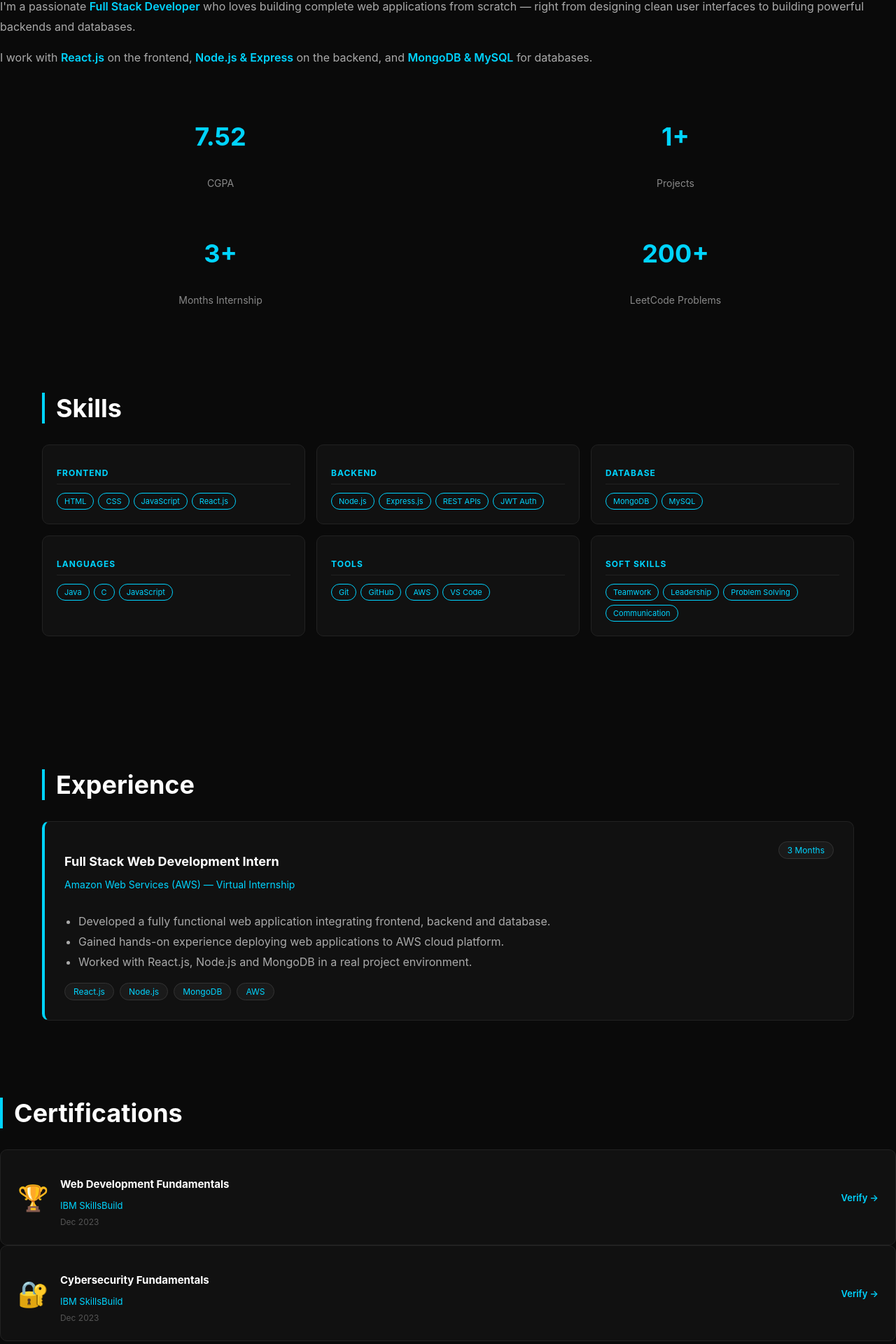
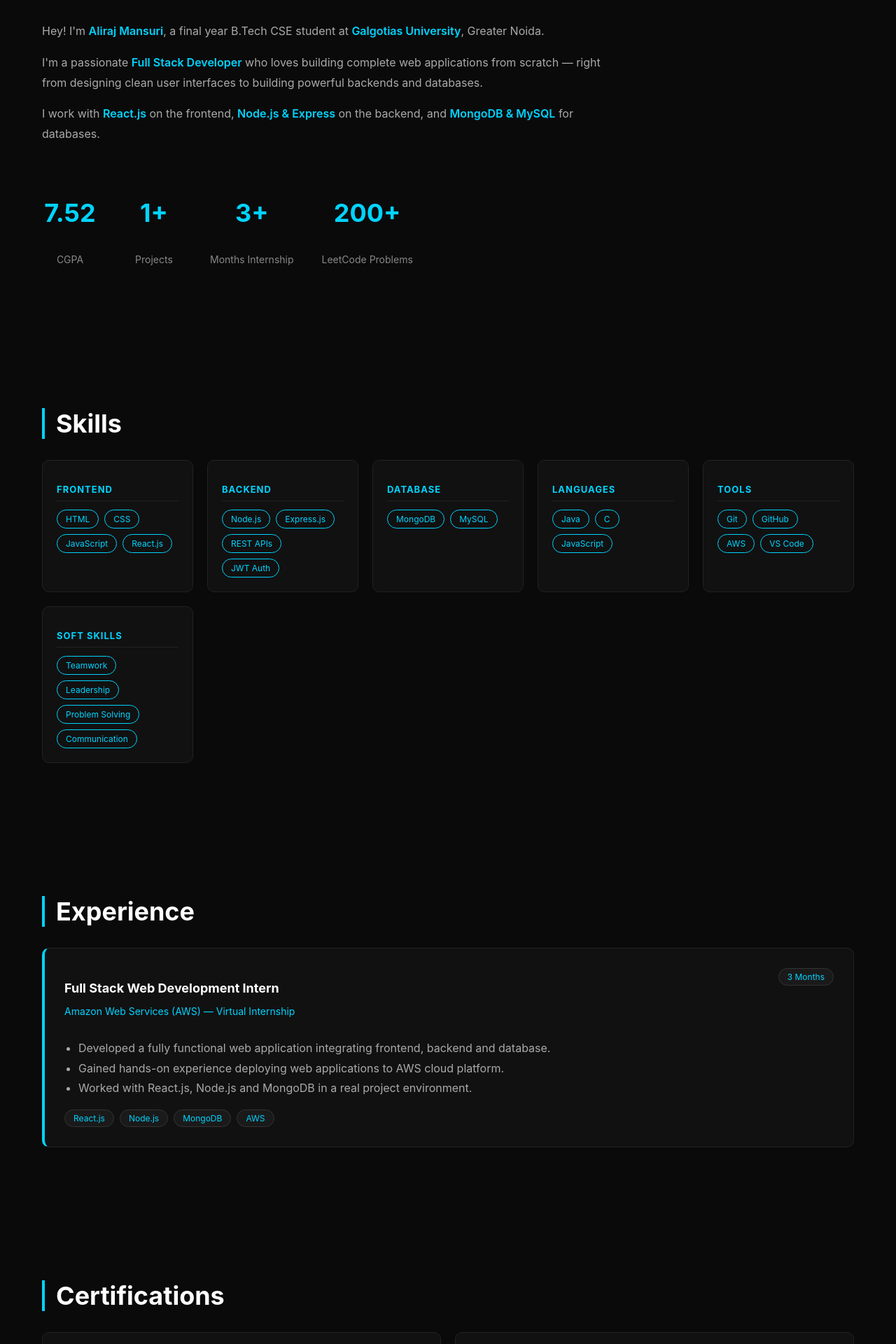
Before and after one commit to maliraj544/portfolio, a React (Create React App) app in the folder react-frontend/: page / in a window 1280 px wide. Shown: the part 791-2711 px from the top of the page at 70% size. Built offline with nearby package versions, Linux system fonts and the light colour scheme.

Commit message:
fixed All section

```diff
--- a/react-frontend/src/App.css
+++ b/react-frontend/src/App.css
@@ -9,33 +9,3 @@ body {
   overflow-x: hidden;
   width: 100%;
 }
-
-.section-container {
-  padding: 80px 60px;
-}
-
-.grid-2 {
-  display: grid;
-  grid-template-columns: repeat(2, 1fr);
-  gap: 24px;
-}
-
-.grid-3 {
-  display: grid;
-  grid-template-columns: repeat(3, 1fr);
-  gap: 24px;
-}
-
-@media (max-width: 768px) {
-  .section-container {
-    padding: 40px 20px !important;
-  }
-
-  .grid-2 {
-    grid-template-columns: 1fr !important;
-  }
-
-  .grid-3 {
-    grid-template-columns: 1fr 1fr !important;
-  }
-}
--- a/react-frontend/src/components/About.jsx
+++ b/react-frontend/src/components/About.jsx
@@ -1,6 +1,9 @@
 function About() {
   return (
-    <section id="about" className="section-container" style={{ backgroundColor: '#0a0a0a' }}>
+    <section id="about" style={{
+      padding: 'clamp(40px, 8vw, 80px) clamp(20px, 8vw, 60px)',
+      backgroundColor: '#0a0a0a',
+    }}>
       <h2 style={{
         fontSize: '36px',
         color: '#fff',
@@ -10,18 +13,18 @@ function About() {
       }}>About Me</h2>
 
       <div>
-        <p style={{ color: '#aaa', lineHeight: '1.8', marginBottom: '16px' }}>
+        <p style={{ color: '#aaa', lineHeight: '1.8', marginBottom: '16px', maxWidth: '800px' }}>
           Hey! I'm <span style={{ color: '#00d4ff', fontWeight: '600' }}>Aliraj Mansuri</span>,
           a final year B.Tech CSE student at <span style={{ color: '#00d4ff', fontWeight: '600' }}>
           Galgotias University</span>, Greater Noida.
         </p>
-        <p style={{ color: '#aaa', lineHeight: '1.8', marginBottom: '16px' }}>
+        <p style={{ color: '#aaa', lineHeight: '1.8', marginBottom: '16px', maxWidth: '800px' }}>
           I'm a passionate <span style={{ color: '#00d4ff', fontWeight: '600' }}>
           Full Stack Developer</span> who loves building complete web applications
           from scratch — right from designing clean user interfaces to building
           powerful backends and databases.
         </p>
-        <p style={{ color: '#aaa', lineHeight: '1.8', marginBottom: '16px' }}>
+        <p style={{ color: '#aaa', lineHeight: '1.8', marginBottom: '16px', maxWidth: '800px' }}>
           I work with <span style={{ color: '#00d4ff', fontWeight: '600' }}>React.js</span> on
           the frontend, <span style={{ color: '#00d4ff', fontWeight: '600' }}>
           Node.js & Express</span> on the backend, and <span style={{ color: '#00d4ff',
@@ -29,9 +32,9 @@ function About() {
         </p>
 
         <div style={{
-          display: 'grid',
-          gridTemplateColumns: 'repeat(2, 1fr)',
-          gap: '20px',
+          display: 'flex',
+          flexWrap: 'wrap',
+          gap: '40px',
           marginTop: '40px',
         }}>
           {[
@@ -40,7 +43,7 @@ function About() {
             { value: '3+', label: 'Months Internship' },
             { value: '200+', label: 'LeetCode Problems' },
           ].map((stat, index) => (
-            <div key={index} style={{ textAlign: 'center' }}>
+            <div key={index} style={{ textAlign: 'center', minWidth: '80px' }}>
               <h3 style={{ fontSize: '36px', color: '#00d4ff' }}>{stat.value}</h3>
               <p style={{ color: '#888', fontSize: '14px' }}>{stat.label}</p>
             </div>
--- a/react-frontend/src/components/Achievements.jsx
+++ b/react-frontend/src/components/Achievements.jsx
@@ -23,7 +23,10 @@ function Achievements() {
   ];
 
   return (
-    <section id="achievements" className="section-container" style={{ backgroundColor: '#0a0a0a' }}>
+    <section id="achievements" style={{
+      padding: 'clamp(40px, 8vw, 80px) clamp(20px, 8vw, 60px)',
+      backgroundColor: '#0a0a0a',
+    }}>
       <h2 style={{
         fontSize: '36px',
         color: '#fff',
@@ -32,7 +35,11 @@ function Achievements() {
         marginBottom: '30px',
       }}>Achievements</h2>
 
-      <div className="grid-2" style={{ gap: '20px' }}>
+      <div style={{
+        display: 'grid',
+        gridTemplateColumns: 'repeat(auto-fit, minmax(250px, 1fr))',
+        gap: '20px',
+      }}>
         {achievements.map((item, index) => (
           <div key={index} style={{
             background: '#111',
--- a/react-frontend/src/components/Certifications.jsx
+++ b/react-frontend/src/components/Certifications.jsx
@@ -17,7 +17,10 @@ function Certifications() {
   ];
 
   return (
-    <section id="certifications" className="section-container" style={{ backgroundColor: '#0a0a0a' }}>
+    <section id="certifications" style={{
+      padding: 'clamp(40px, 8vw, 80px) clamp(20px, 8vw, 60px)',
+      backgroundColor: '#0a0a0a',
+    }}>
       <h2 style={{
         fontSize: '36px',
         color: '#fff',
@@ -26,7 +29,11 @@ function Certifications() {
         marginBottom: '30px',
       }}>Certifications</h2>
 
-      <div className="grid-2" style={{ gap: '20px' }}>
+      <div style={{
+        display: 'grid',
+        gridTemplateColumns: 'repeat(auto-fit, minmax(280px, 1fr))',
+        gap: '20px',
+      }}>
         {certs.map((cert, index) => (
           <div key={index} style={{
             background: '#111',
--- a/react-frontend/src/components/Experience.jsx
+++ b/react-frontend/src/components/Experience.jsx
@@ -1,6 +1,9 @@
 function Experience() {
   return (
-    <section id="experience" style={{ padding: '80px 60px', backgroundColor: '#0a0a0a' }}>
+    <section id="experience" style={{
+      padding: 'clamp(40px, 8vw, 80px) clamp(20px, 8vw, 60px)',
+      backgroundColor: '#0a0a0a',
+    }}>
       <h2 style={{
         fontSize: '36px',
         color: '#fff',
@@ -16,7 +19,14 @@ function Experience() {
         padding: '28px',
         borderLeft: '4px solid #00d4ff',
       }}>
-        <div style={{ display: 'flex', justifyContent: 'space-between', alignItems: 'flex-start', marginBottom: '16px' }}>
+        <div style={{
+          display: 'flex',
+          justifyContent: 'space-between',
+          alignItems: 'flex-start',
+          marginBottom: '16px',
+          flexWrap: 'wrap',
+          gap: '10px',
+        }}>
           <div>
             <h3 style={{ color: '#fff', fontSize: '18px', marginBottom: '6px' }}>
               Full Stack Web Development Intern
--- a/react-frontend/src/components/Projects.jsx
+++ b/react-frontend/src/components/Projects.jsx
@@ -19,7 +19,10 @@ function Projects() {
   ];
 
   return (
-    <section id="projects" className="section-container" style={{ backgroundColor: '#0a0a0a' }}>
+    <section id="projects" style={{
+      padding: 'clamp(40px, 8vw, 80px) clamp(20px, 8vw, 60px)',
+      backgroundColor: '#0a0a0a',
+    }}>
       <h2 style={{
         fontSize: '36px',
         color: '#fff',
@@ -28,7 +31,11 @@ function Projects() {
         marginBottom: '30px',
       }}>Projects</h2>
 
-      <div className="grid-2" style={{ gap: '24px' }}>
+      <div style={{
+        display: 'grid',
+        gridTemplateColumns: 'repeat(auto-fit, minmax(300px, 1fr))',
+        gap: '24px',
+      }}>
         {projects.map((project, index) => (
           <div key={index} style={{
             background: '#111',
@@ -36,8 +43,8 @@ function Projects() {
             borderRadius: '10px',
             padding: '24px',
           }}>
-            <div style={{ display: 'flex', justifyContent: 'space-between', marginBottom: '12px' }}>
-              <h3 style={{ color: '#fff', fontSize: '18px' }}>{project.title}</h3>
+            <div style={{ display: 'flex', justifyContent: 'space-between', alignItems: 'flex-start', marginBottom: '12px' }}>
+              <h3 style={{ color: '#fff', fontSize: '18px', flex: 1, marginRight: '10px' }}>{project.title}</h3>
               <span style={{
                 color: '#00d4ff',
                 border: '1px solid #00d4ff',
@@ -45,7 +52,6 @@ function Projects() {
                 borderRadius: '20px',
                 fontSize: '12px',
                 whiteSpace: 'nowrap',
-                height: 'fit-content',
               }}>{project.status}</span>
             </div>
             <p style={{ color: '#aaa', lineHeight: '1.6', marginBottom: '16px' }}>
--- a/react-frontend/src/components/Skills.jsx
+++ b/react-frontend/src/components/Skills.jsx
@@ -1,40 +1,20 @@
 function Skills() {
-  const isMobile = window.innerWidth < 768;
-
   const skillCategories = [
-    {
-      title: 'Frontend',
-      skills: ['HTML', 'CSS', 'JavaScript', 'React.js']
-    },
-    {
-      title: 'Backend',
-      skills: ['Node.js', 'Express.js', 'REST APIs', 'JWT Auth']
-    },
-    {
-      title: 'Database',
-      skills: ['MongoDB', 'MySQL']
-    },
-    {
-      title: 'Languages',
-      skills: ['Java', 'C', 'JavaScript']
-    },
-    {
-      title: 'Tools',
-      skills: ['Git', 'GitHub', 'AWS', 'VS Code']
-    },
-    {
-      title: 'Soft Skills',
-      skills: ['Teamwork', 'Leadership', 'Problem Solving', 'Communication']
-    },
+    { title: 'Frontend', skills: ['HTML', 'CSS', 'JavaScript', 'React.js'] },
+    { title: 'Backend', skills: ['Node.js', 'Express.js', 'REST APIs', 'JWT Auth'] },
+    { title: 'Database', skills: ['MongoDB', 'MySQL'] },
+    { title: 'Languages', skills: ['Java', 'C', 'JavaScript'] },
+    { title: 'Tools', skills: ['Git', 'GitHub', 'AWS', 'VS Code'] },
+    { title: 'Soft Skills', skills: ['Teamwork', 'Leadership', 'Problem Solving', 'Communication'] },
   ];
 
   return (
     <section id="skills" style={{
-      padding: isMobile ? '40px 16px' : '80px 60px',
-      backgroundColor: '#0a0a0a'
+      padding: 'clamp(40px, 8vw, 80px) clamp(20px, 8vw, 60px)',
+      backgroundColor: '#0a0a0a',
     }}>
       <h2 style={{
-        fontSize: isMobile ? '28px' : '36px',
+        fontSize: '36px',
         color: '#fff',
         borderLeft: '4px solid #00d4ff',
         paddingLeft: '16px',
@@ -43,33 +23,33 @@ function Skills() {
 
       <div style={{
         display: 'grid',
-        gridTemplateColumns: isMobile ? '1fr 1fr' : 'repeat(3, 1fr)',
-        gap: '16px',
+        gridTemplateColumns: 'repeat(auto-fit, minmax(200px, 1fr))',
+        gap: '20px',
       }}>
         {skillCategories.map((category, index) => (
           <div key={index} style={{
             background: '#111',
             border: '1px solid #222',
             borderRadius: '10px',
-            padding: isMobile ? '14px' : '20px',
+            padding: '20px',
           }}>
             <h3 style={{
               color: '#00d4ff',
-              fontSize: '12px',
+              fontSize: '13px',
               textTransform: 'uppercase',
               letterSpacing: '1px',
               marginBottom: '12px',
               paddingBottom: '8px',
               borderBottom: '1px solid #222',
             }}>{category.title}</h3>
-            <div style={{ display: 'flex', flexWrap: 'wrap', gap: '6px' }}>
+            <div style={{ display: 'flex', flexWrap: 'wrap', gap: '8px' }}>
               {category.skills.map((skill, i) => (
                 <span key={i} style={{
-                  padding: '4px 10px',
+                  padding: '5px 12px',
                   border: '1px solid #00d4ff',
                   borderRadius: '20px',
                   color: '#00d4ff',
-                  fontSize: '11px',
+                  fontSize: '12px',
                 }}>{skill}</span>
               ))}
             </div>
```
